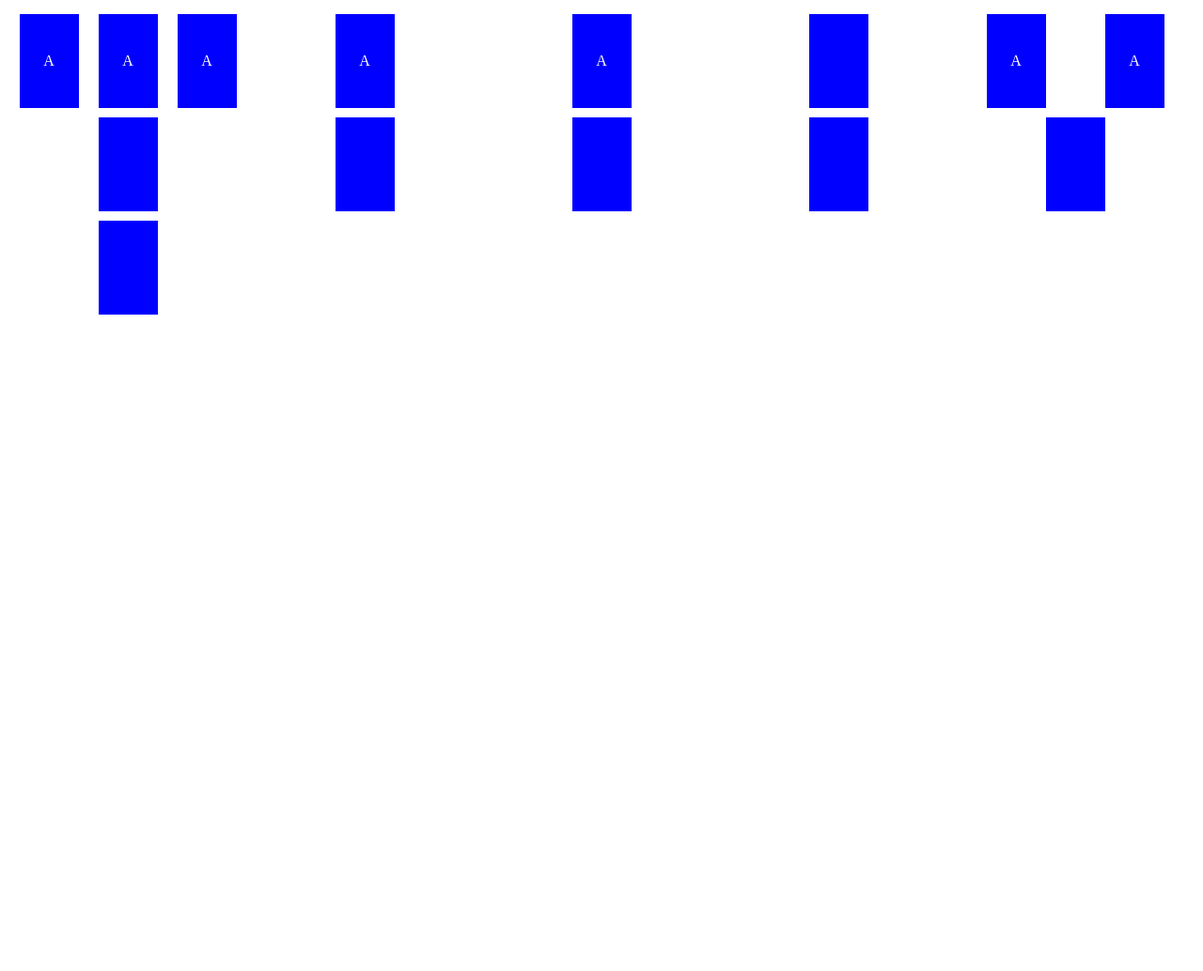
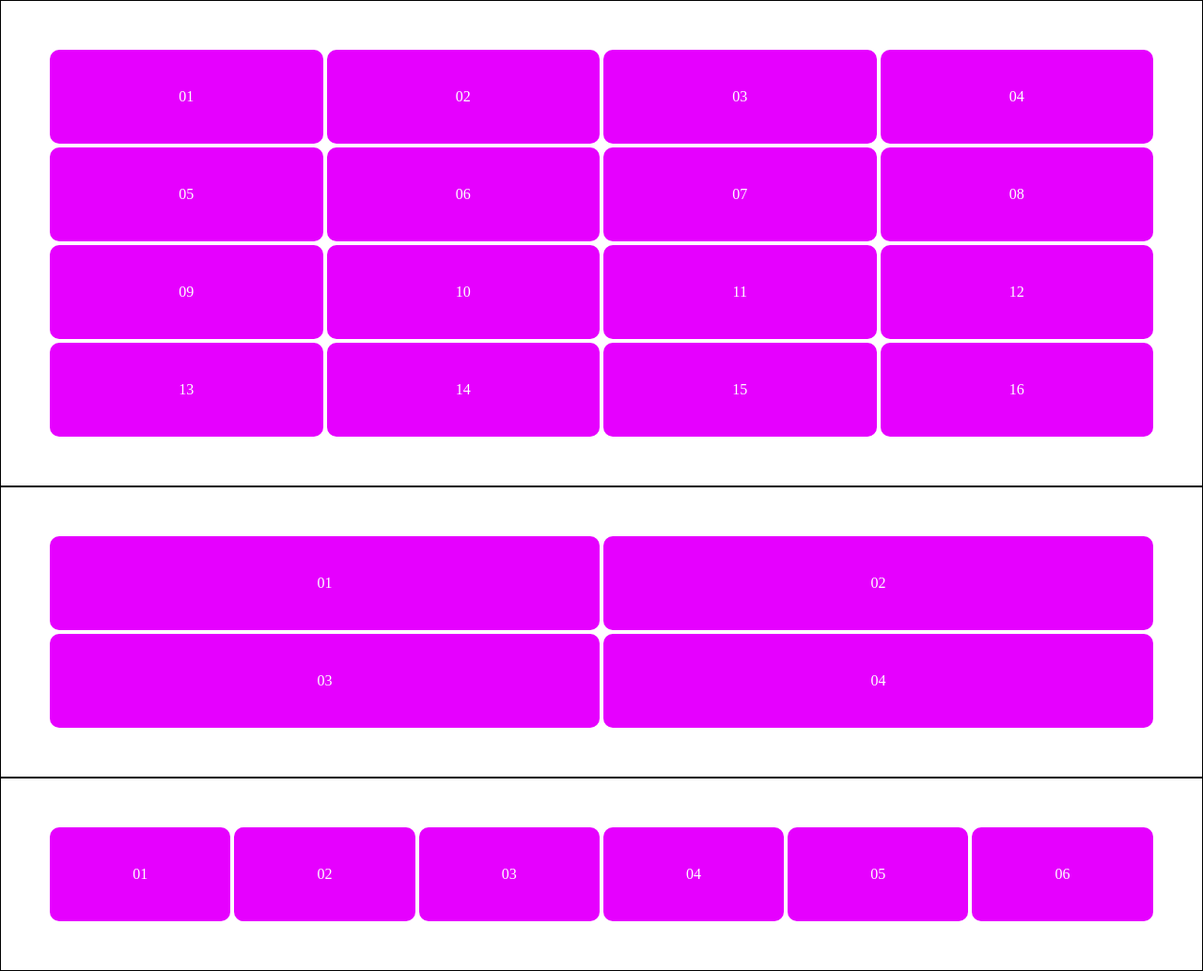
Before and after one commit to toumoon1984/w8-output, a plain HTML site: page html-css/index.html in a window 1280 px wide. Shown: the whole page at 94% size. Before the commit the page ends 800 px from the top, so only its background shows below. Drawn offline with Linux system fonts and the light colour scheme.

Commit message:
240722 2110

```diff
--- a/html-css/assets/css/style.css
+++ b/html-css/assets/css/style.css
@@ -26,33 +26,52 @@ body {
 .grid_flex{
     display: flex;
     flex-wrap: wrap;
-    padding: 10px;
-}
-
-.grid_item{
-    display: flex;
-    width: 20%;
+    padding: 50px;
+    border: 1px solid #000;
 }
 
 
-.grid_item .block{
-    margin:  5px auto;            /* 中央寄せ */
-    padding: 10px;
+.grid_item_2{
+    display: flex;
+    width: 50%;
+}
+
+
+.grid_item_3{
+    display: flex;
+    width: 33.30%;
+}
+
+
+.grid_item_4{
+    display: flex;
     width: 25%;
-    color: #fff;
+}
+
+.grid_item_6{
     display: flex;
-    justify-content: center;
-    align-items: center;
+    width: 16.66%;
 }
+
 
 
 
 /* block */
 .block {
     /* display: block; */
-    background: blue;
+
+    margin:  2px;
+    padding: 10px;
+
+
+    display: flex;
+    justify-content: center;
+    align-items: center;
+
+    color: #fff;
+    background: rgb(230, 0, 255);
+    border-radius: 10px;
+
+    width: 100%;
     height: 100px;
-    width: 100%;
-    padding: 10px;
-    /* margin: 10px; */
 }
--- a/html-css/index.html
+++ b/html-css/index.html
@@ -43,53 +43,124 @@
 
         <div class="grid_flex">
 
-            <div class="grid_item">
-                <div class="block">A</div>
-                <div class="block">A</div>
-                <div class="block">A</div>
+            <div class="grid_item_4">
+                <div class="block">01</div>
             </div>
 
-            <div class="grid_item">
-                <div class="block">A</div>
+            <div class="grid_item_4">
+                <div class="block">02</div>
             </div>
 
-            <div class="grid_item">
-                <div class="block">A</div>
+            <div class="grid_item_4">
+                <div class="block">03</div>
             </div>
 
-            <div class="grid_item">
-                <div class="block"></div>
+            <div class="grid_item_4">
+                <div class="block">04</div>
             </div>
 
-            <div class="grid_item">
-                <div class="block">A</div>
-                <div class="block">A</div>
+            <div class="grid_item_4">
+                <div class="block">05</div>
             </div>
 
-            <div class="grid_item">
-                <div class="block"></div>
+            <div class="grid_item_4">
+                <div class="block">06</div>
             </div>
 
-            <div class="grid_item">
-                <div class="block"></div>
+            <div class="grid_item_4">
+                <div class="block">07</div>
             </div>
 
-            <div class="grid_item">
-                <div class="block"></div>
+            <div class="grid_item_4">
+                <div class="block">08</div>
             </div>
 
-            <div class="grid_item">
-                <div class="block"></div>
+            <div class="grid_item_4">
+                <div class="block">09</div>
             </div>
 
-            <div class="grid_item">
-                <div class="block"></div>
+
+            <div class="grid_item_4">
+                <div class="block">10</div>
             </div>
 
-            <div class="grid_item">
-                <div class="block"></div>
+            <div class="grid_item_4">
+                <div class="block">11</div>
             </div>
 
+            <div class="grid_item_4">
+                <div class="block">12</div>
+            </div>
+
+            <div class="grid_item_4">
+                <div class="block">13</div>
+            </div>
+
+            <div class="grid_item_4">
+                <div class="block">14</div>
+            </div>
+
+            <div class="grid_item_4">
+                <div class="block">15</div>
+            </div>
+
+
+            <div class="grid_item_4">
+                <div class="block">16</div>
+            </div>
+
+
+
+        </div>
+
+
+
+        <div class="grid_flex">
+
+            <div class="grid_item_2">
+                <div class="block">01</div>
+            </div>
+
+            <div class="grid_item_2">
+                <div class="block">02</div>
+            </div>
+
+            <div class="grid_item_2">
+                <div class="block">03</div>
+            </div>
+
+            <div class="grid_item_2">
+                <div class="block">04</div>
+            </div>
+
+        </div>
+
+
+        <div class="grid_flex">
+
+            <div class="grid_item_6">
+                <div class="block">01</div>
+            </div>
+
+            <div class="grid_item_6">
+                <div class="block">02</div>
+            </div>
+
+            <div class="grid_item_6">
+                <div class="block">03</div>
+            </div>
+
+            <div class="grid_item_6">
+                <div class="block">04</div>
+            </div>
+
+            <div class="grid_item_6">
+                <div class="block">05</div>
+            </div>
+
+            <div class="grid_item_6">
+                <div class="block">06</div>
+            </div>
 
         </div>
 
```
